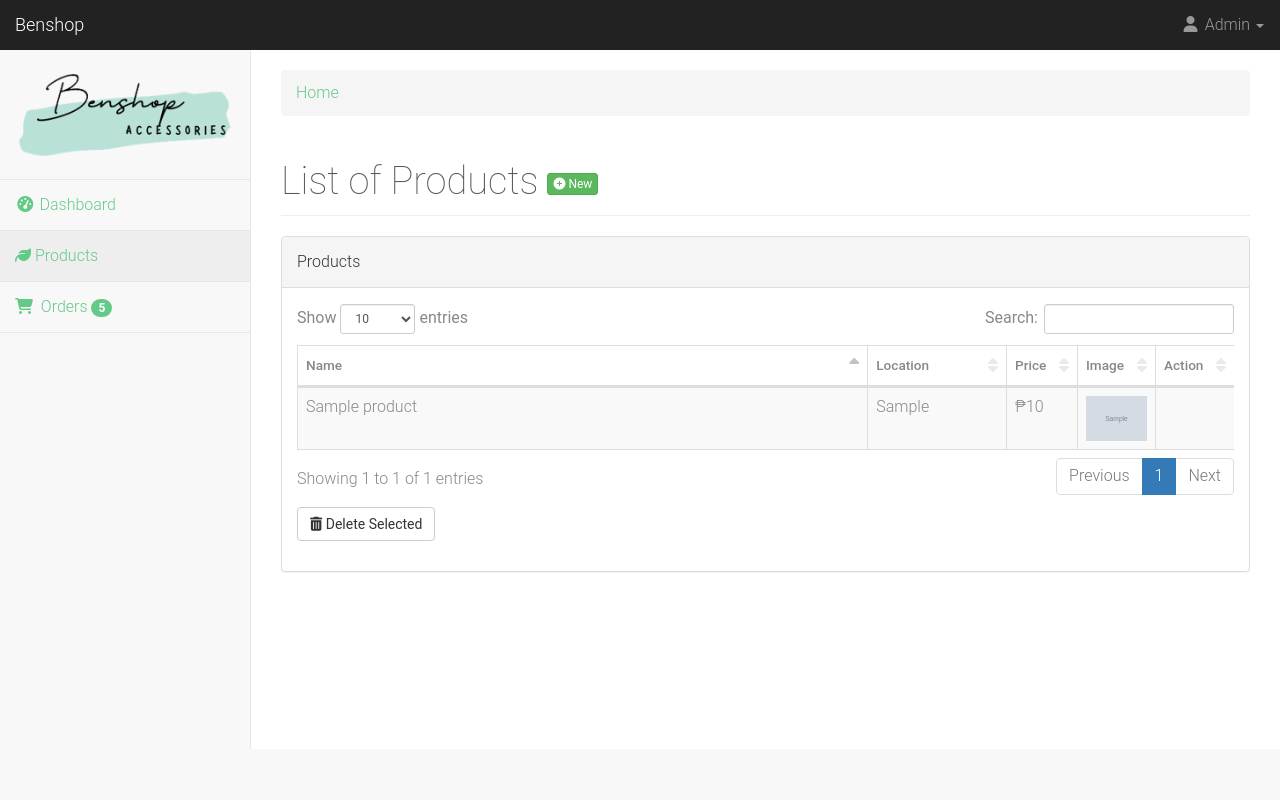
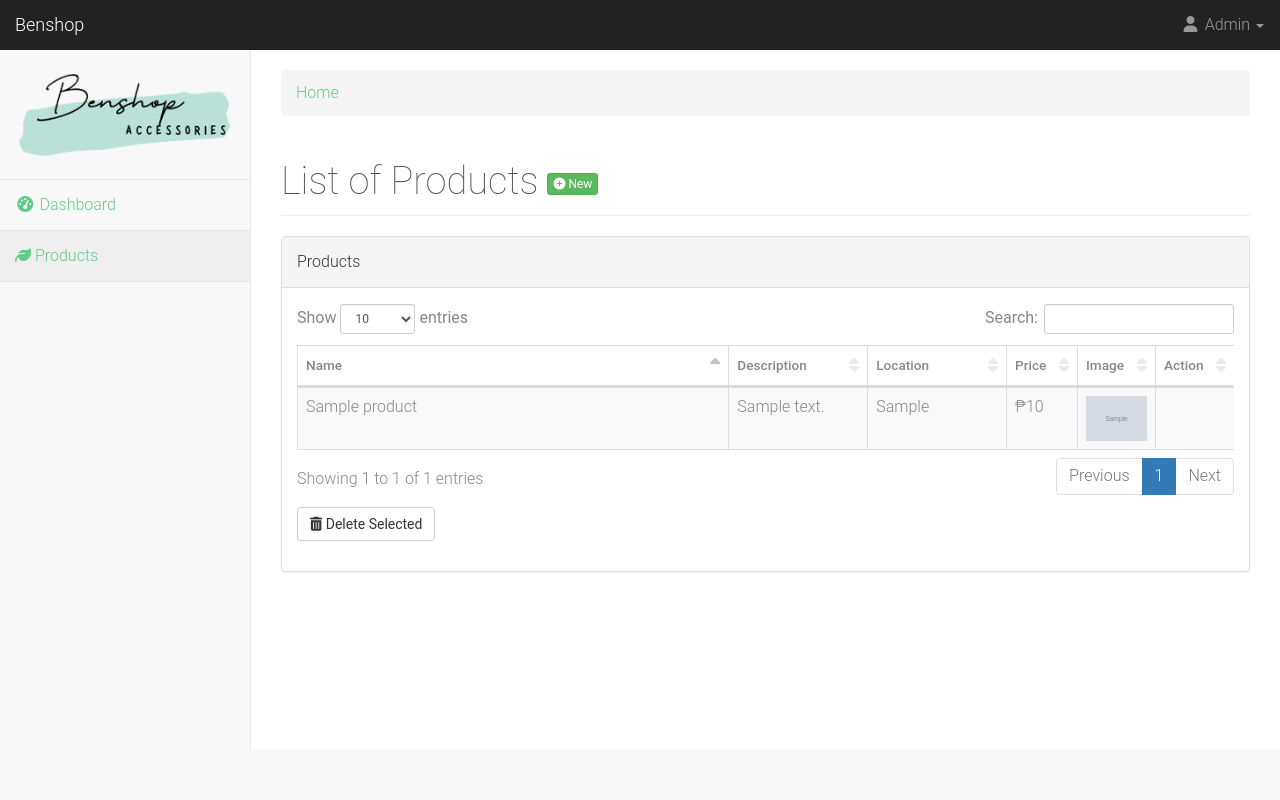
Before and after one commit to JiulienoOrjalo/ecommerce, a PHP site: page /seller/pages/s_products.php in a window 1280 px wide. Run offline with PHP 8.4, Linux system fonts and the light colour scheme; tables that the repository leaves empty or names only in its code hold one stand-in row (values such as "Sample post"); grey boxes marked "Sample" are stand-in pictures; some libraries are stand-ins or nearby versions; some web fonts are replaced.

Commit message:
Update s_products.php

```diff
--- a/seller/pages/s_products.php
+++ b/seller/pages/s_products.php
@@ -101,12 +101,12 @@ include ('s_server.php');
                                     <i class="fa fa-leaf" aria-hidden="true"></i> Products</a>
                             </li>
 
-                            <li>
+                            <!-- <li>
                                 <a href="s_order.php" style="color: #64ca87;"><i class="fa fa-shopping-cart" aria-hidden="true"></i>&nbsp; Orders   <small>
                                     <span class="badge badge-primary" style="background-color: #64ca87;">5
 
                                 </span></small> </a>
-                            </li>
+                            </li> -->
 
 
              </ul>
@@ -151,6 +151,7 @@ include ('s_server.php');
                                                <tr>
 
                                                     <td><small><strong>Name</strong></small></td>
+                                                    <td style="width: 100px;"> <small><strong>Description</strong></small></td>
                                                     <td style="width: 100px;"> <small><strong>Location</strong></small></td>
                                                     <td style="width: 30px;"><strong><small>Price</strong></small></td>
                                                     <td style="width: 30px;"><strong><small>Image</strong></small></td>
@@ -173,6 +174,7 @@ include ('s_server.php');
 
 
                                             <td>'.$row1["product_name"].'</td>
+                                            <td>'.$row1["product_description"].'</td>
                                             <td>'.$row1["product_location"].'</td>
                                             <td>'.'&#8369;'.$row1["product_price"].'</td>
                                             <td><img src = "'.$row1['product_image'].'"></td>
@@ -211,7 +213,7 @@ include ('s_server.php');
             <div class="row">
                 <div class="col-m-12">
                     <div class="col-md-8 responsive">
-                          <img width="250" class="img-portfolio" height="300" alt="" src="<?php echo $row1['photo']?>">
+                          <img width="250" class="img-portfolio" height="300" alt="" src="<?php echo $row1['product_image']?>">
                     </div>
                 </div>
 
@@ -226,7 +228,7 @@ include ('s_server.php');
               <h3>Category</h3><h4><?php echo $row1['category']?></h4><hr>
                 <p></p>
              <div class="d-inline-flex p-3"><strong>Product name:</strong>
-              <span>  &nbsp;  &nbsp;<?php echo $row1['prodcut']; ?> </span>
+              <span>  &nbsp;  &nbsp;<?php echo $row1['product_name']; ?> </span>
             </div>
 
             <div class="d-inline-flex p-3"><strong>Description:</strong>
```
